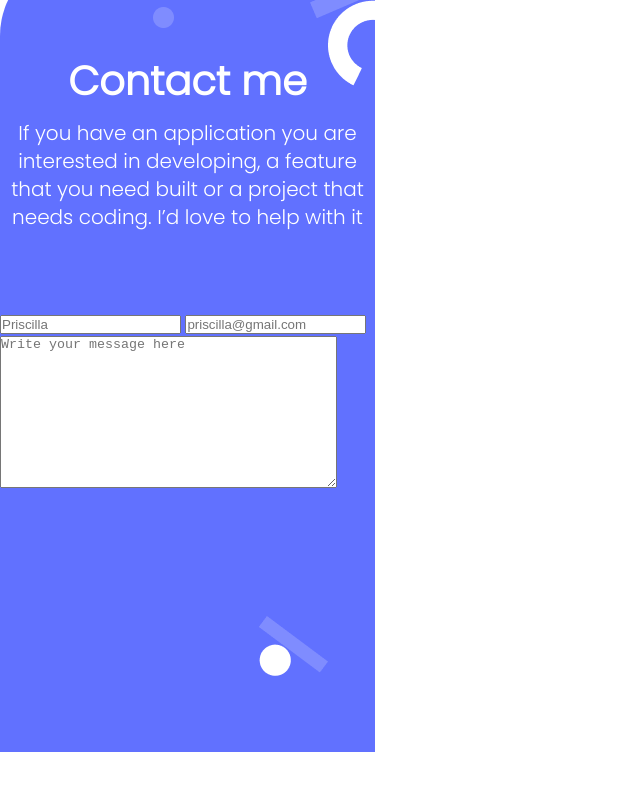
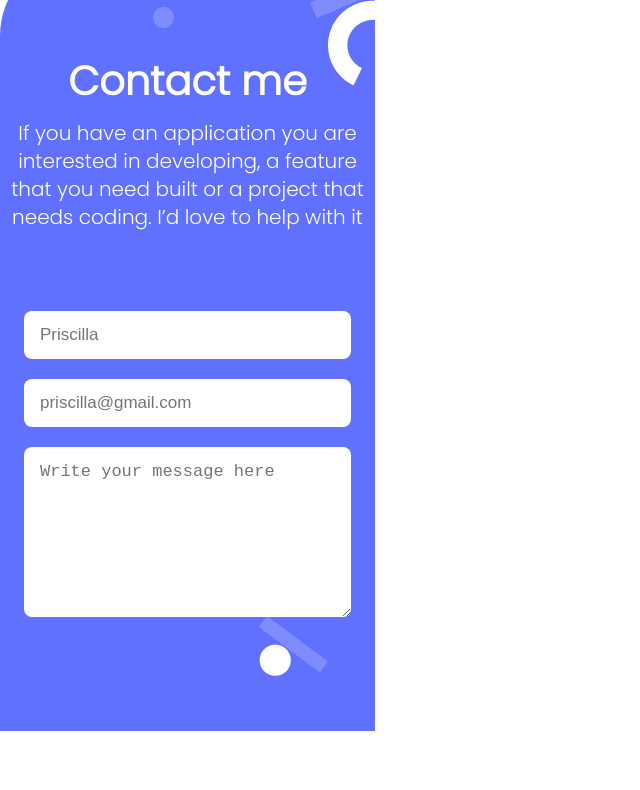
Before and after one commit to OyePriscilla/MyPortfolioSetup, a plain HTML site: page index.html in a window 1280 px wide. Shown: the part 4310-5100 px from the top of the page, without its empty margins (0-640 px from the left). Drawn offline with Linux system fonts and the light colour scheme.

Commit message:
Add styling form element

```diff
--- a/style.css
+++ b/style.css
@@ -397,7 +397,7 @@ main {
   background-image: url(resources/img/contact-form-shapes-mobile.png);
   background-position: right 21px;
   background-repeat: no-repeat;
-  height: 100vh;
+  height: 779px;
 }
 
 .contact-img {
@@ -421,3 +421,23 @@ main {
   color: #fff;
   margin-bottom: 80px;
 }
+
+.contact-form {
+  margin: 0 24px;
+}
+
+.block-disp {
+  height: 48px;
+  width: 327px;
+  border-radius: 8px;
+  margin-bottom: 20px;
+  border: none;
+  padding: 15px 38px 15px 16px;
+  font-size: 17px;
+  font-weight: 400;
+  line-height: 20px;
+}
+
+.texttypo {
+  height: 170px;
+}
```
